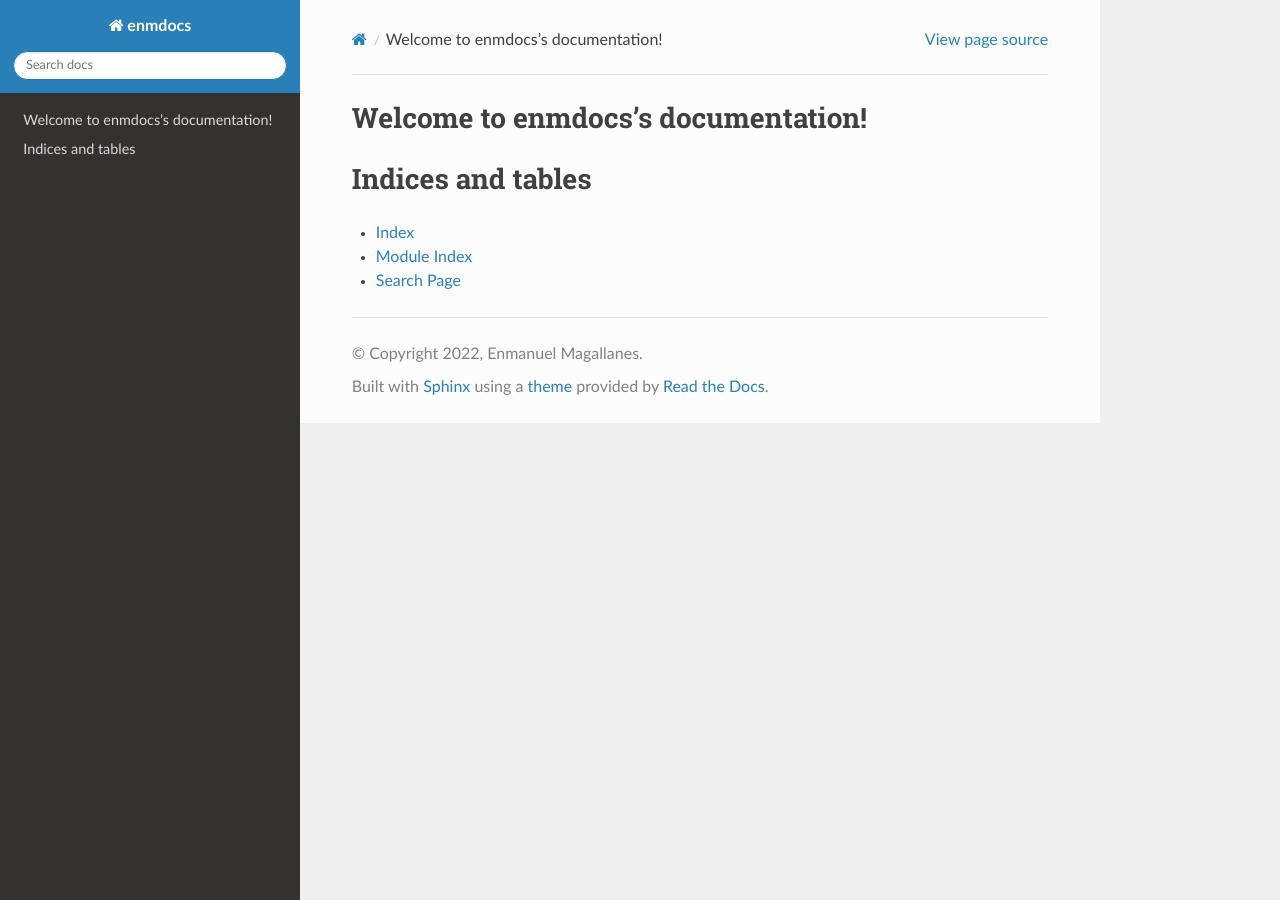
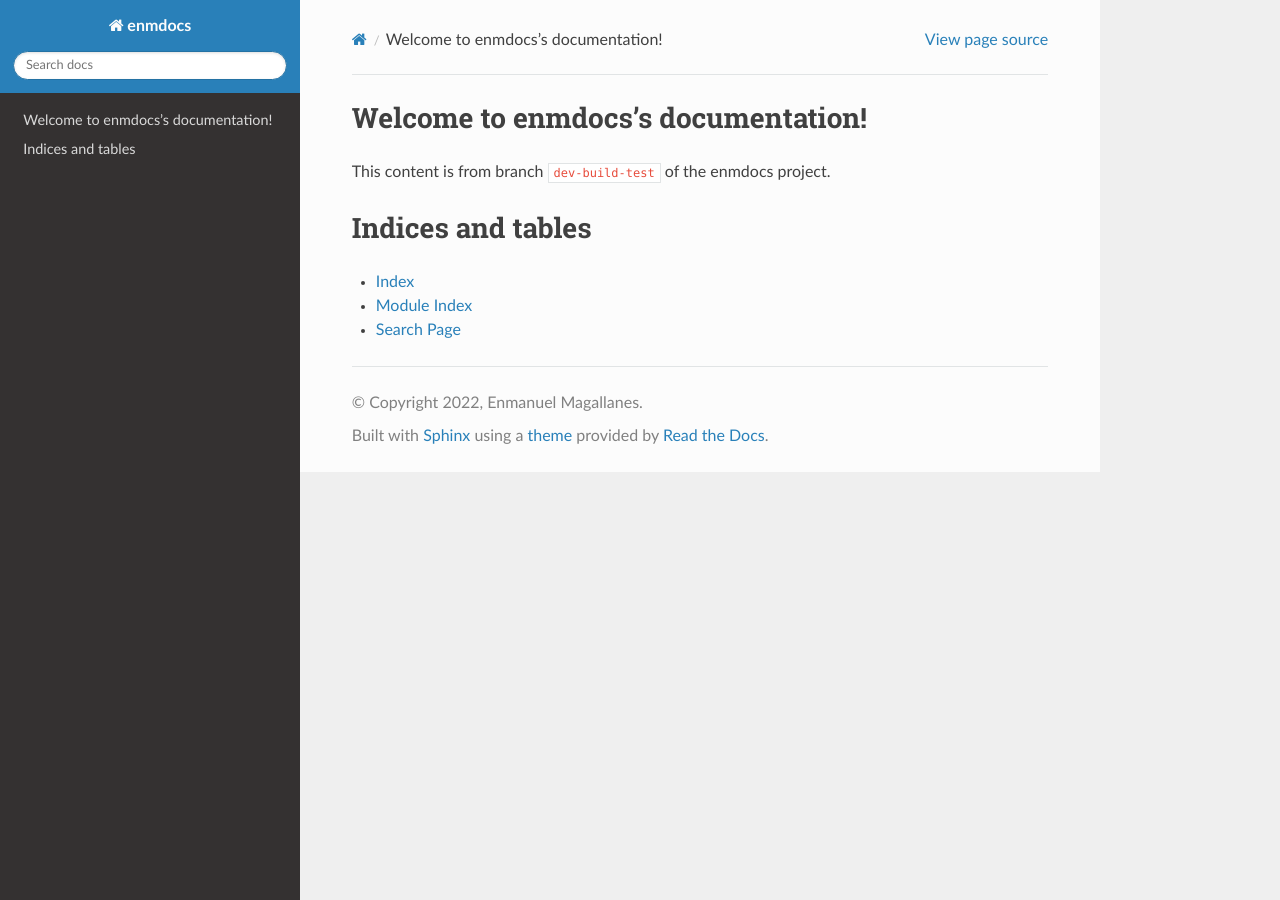
Before and after one commit to enmanuelmag/emdocs, a Sphinx documentation site: the page built from source/index.rst, in a window 1280 px wide. Built offline with Sphinx 7.4.7 and the Read the Docs theme 2.0.0, drawn with Linux system fonts in a browser that asks for light colours.

Commit message:
Add new commit

```diff
--- a/source/index.rst
+++ b/source/index.rst
@@ -5,6 +5,8 @@
 
 Welcome to enmdocs's documentation!
 ===================================
+
+This content is from branch ``dev-build-test`` of the enmdocs project.
 
 .. toctree::
    :maxdepth: 2
```
